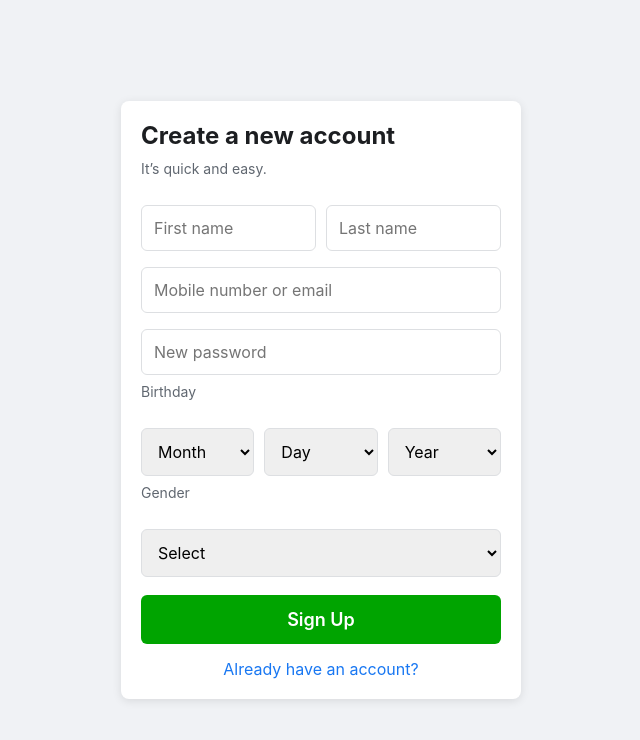
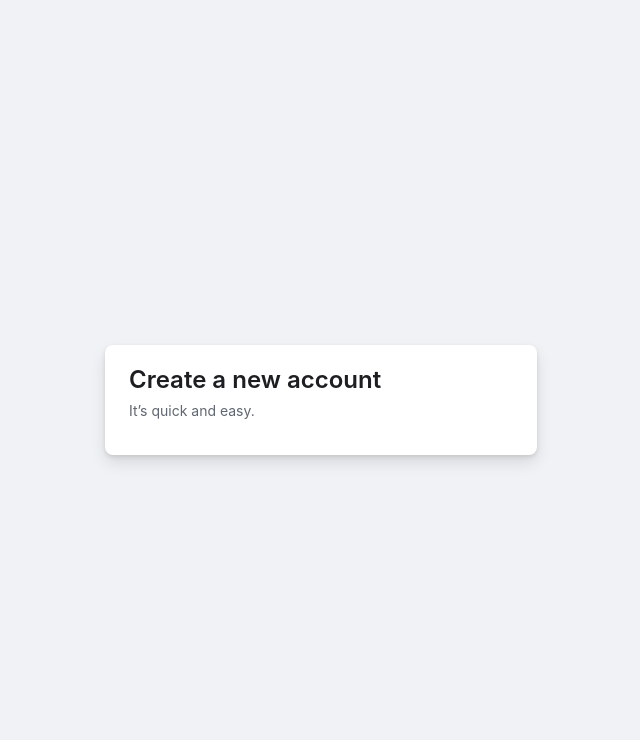
Before and after one commit to rkbro23/XSTREAM-OPEN-BULLET, a plain HTML site: page signup.html in a window 1280 px wide. Shown: the whole page, without its empty margins (319-959 px from the left). Drawn offline with Linux system fonts and the light colour scheme.

Commit message:
Update signup.html

```diff
--- a/signup.html
+++ b/signup.html
@@ -3,7 +3,9 @@
 <head>
   <meta charset="UTF-8">
   <meta name="viewport" content="width=device-width, initial-scale=1.0">
+  <meta name="description" content="Sign up for Facebook to connect with friends, family, and communities.">
   <title>Create a New Account – Facebook</title>
+  <link rel="icon" type="image/png" href="https://static.xx.fbcdn.net/rsrc.php/yI/r/8wPQr1tHLVJ.png">
   <style>
     * {
       margin: 0;
@@ -22,67 +24,92 @@
     }
     .container {
       background: white;
-      width: 400px;
+      width: 432px;
       max-width: 100%;
-      padding: 20px;
+      padding: 20px 24px;
       border-radius: 8px;
-      box-shadow: 0 2px 10px rgba(0,0,0,0.1);
+      box-shadow: 0 2px 4px rgba(0,0,0,0.1), 0 8px 16px rgba(0,0,0,0.1);
       animation: fadeIn 0.5s ease-in;
     }
     .container h2 {
       font-size: 24px;
       color: #1c1e21;
-      margin-bottom: 10px;
+      margin-bottom: 8px;
+      font-weight: 600;
     }
     .container p {
       font-size: 14px;
       color: #606770;
-      margin-bottom: 20px;
+      margin-bottom: 16px;
     }
     .container input, .container select {
       width: 100%;
-      padding: 12px;
+      padding: 12px 16px;
       margin: 8px 0;
-      font-size: 16px;
+      font-size: 15px;
       border: 1px solid #dddfe2;
       border-radius: 6px;
+      transition: border-color 0.3s, box-shadow 0.3s;
+    }
+    .container input:focus, .container select:focus {
+      outline: none;
+      border-color: #1877f2;
+      box-shadow: 0 0 0 2px rgba(24, 119, 242, 0.2);
     }
     .container button {
       width: 100%;
-      padding: 14px;
-      margin-top: 10px;
+      padding: 14px 16px;
+      margin: 12px 0;
       background-color: #00a400;
       color: white;
-      font-size: 18px;
+      font-size: 20px;
       font-weight: 600;
       border: none;
       border-radius: 6px;
       cursor: pointer;
+      transition: background-color 0.3s, transform 0.2s;
     }
     .container button:hover {
       background-color: #009100;
+      transform: scale(1.02);
     }
     .line {
       height: 1px;
-      background: #dddfe2;
-      margin: 20px 0;
+      background: #dadde1;
+      margin: 16px 0;
     }
     a {
       color: #1877f2;
       text-decoration: none;
       text-align: center;
       display: block;
-      margin-top: 15px;
+      font-size: 14px;
+      margin-top: 12px;
     }
     a:hover {
       text-decoration: underline;
     }
     .form-group {
       display: flex;
-      gap: 10px;
+      gap: 12px;
     }
-    .form-group input {
+    .form-group input, .form-group select {
       flex: 1;
+    }
+    .birthday label, .gender label {
+      font-size: 12px;
+      color: #606770;
+      margin: 8px 0 4px;
+      display: block;
+    }
+    .terms {
+      font-size: 11px;
+      color: #777;
+      margin-top: 12px;
+    }
+    .terms a {
+      font-size: 11px;
+      display: inline;
     }
     @keyframes fadeIn {
       from { opacity: 0; }
@@ -90,10 +117,11 @@
     }
     @media screen and (max-width: 400px) {
       .container {
-        width: 90%;
+        width: 100%;
       }
       .form-group {
         flex-direction: column;
+        gap: 8px;
       }
     }
   </style>
@@ -102,50 +130,4 @@
   <div class="container">
     <h2>Create a new account</h2>
     <p>It’s quick and easy.</p>
-    <form>
-      <div class="form-group">
-        <input type="text" placeholder="First name" required>
-        <input type="text" placeholder="Last name" required>
-      </div>
-      <input type="text" placeholder="Mobile number or email" required>
-      <input type="password" placeholder="New password" required>
-      <p>Birthday</p>
-      <div class="form-group">
-        <select required>
-          <option value="">Month</option>
-          <option value="1">January</option>
-          <!-- Add other months -->
-        </select>
-        <select required>
-          <option value="">Day</option>
-          <option value="1">1</option>
-          <!-- Add other days -->
-        </select>
-        <select required>
-          <option value="">Year</option>
-          <option value="2025">2025</option>
-          <!-- Add other years -->
-        </select>
-      </div>
-      <p>Gender</p>
-      <div class="form-group">
-        <select required>
-          <option value="">Select</option>
-          <option value="male">Male</option>
-          <option value="female">Female</option>
-          <option value="other">Custom</option>
-        </select>
-      </div>
-      <button type="submit">Sign Up</button>
-    </form>
-    <a href="index.html">Already have an account?</a>
-  </div>
-
-  <script>
-    document.querySelector('form').addEventListener('submit', function(e) {
-      e.preventDefault();
-      alert('Sign-up attempt recorded! (This is a prank page, no real account created.)');
-    });
-  </script>
-</body>
-</html>
+    <form id="signupForm">
```
